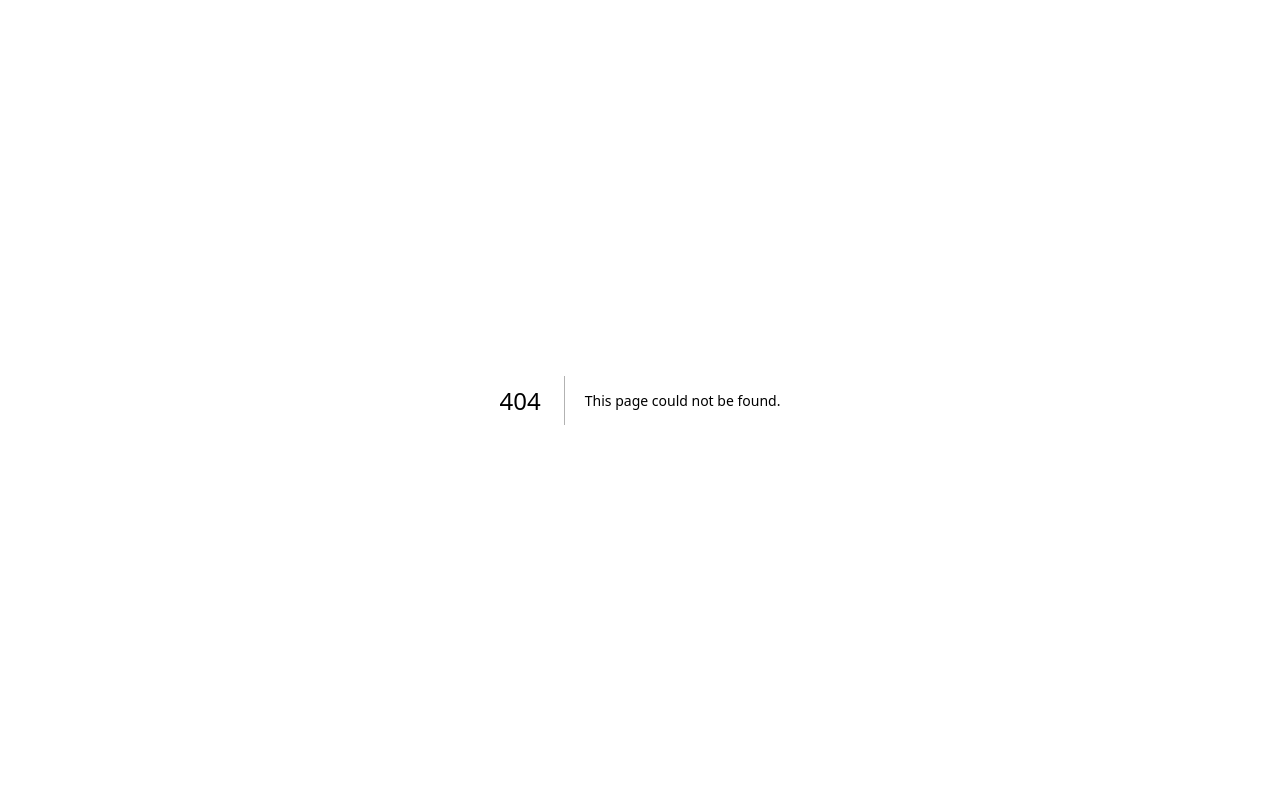
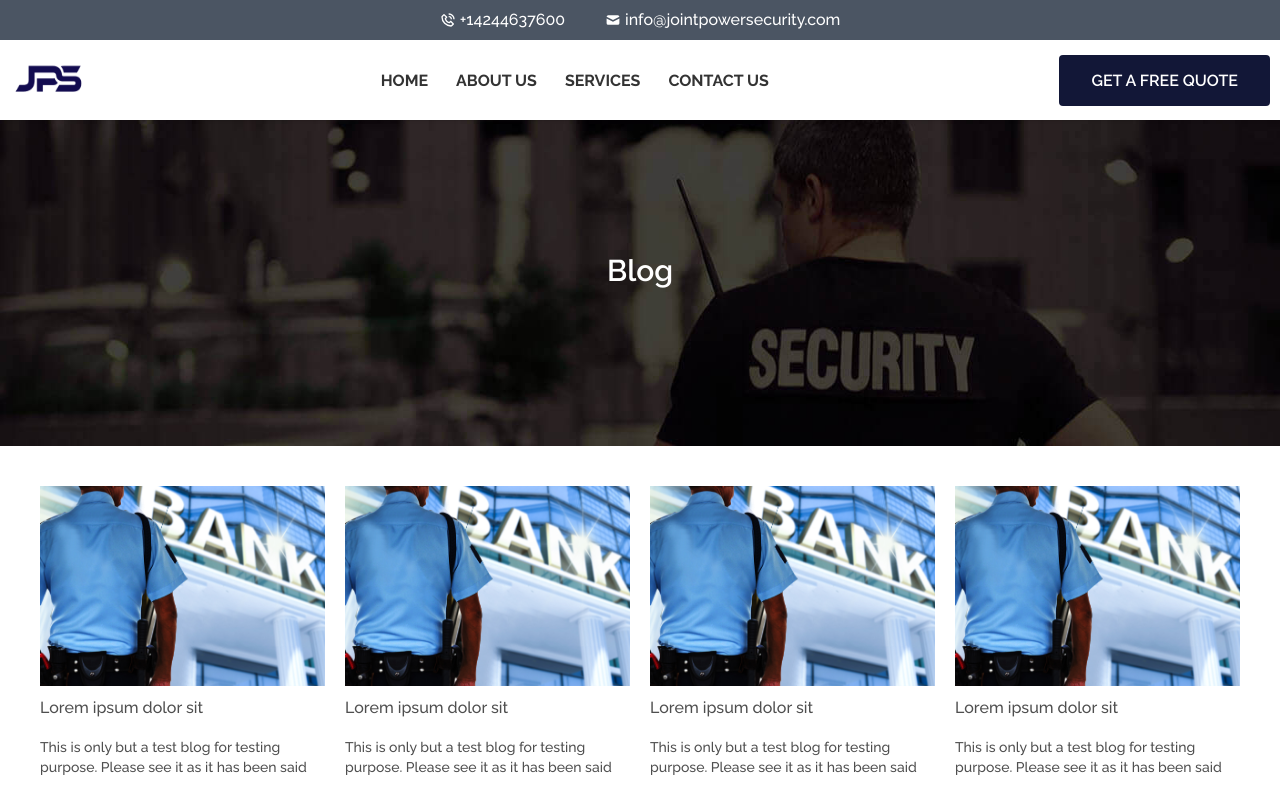
Before and after one commit to jointpower/joint_power_inc, a Next.js app: page /blog in a window 1280 px wide. Before the commit this address had no page. Shown: the top 800 px of the page. Built offline with nearby package versions, Linux system fonts and the light colour scheme.

Commit message:
working on blog

```diff
--- /dev/null
+++ b/src/components/pages/BlogPage/BlogPage.tsx
@@ -0,0 +1,57 @@
+import Banner from "../../molecules/Banner/Banner";
+
+import blog1 from 'public/bank-security.jpg';
+import NextImage from "@/components/atom/NextImage/NextImage";
+
+const BlogPage = () => {
+  const  blogs = [
+    {
+      title:'Lorem ipsum dolor sit',
+      content:'This is only but a test blog for testing purpose. Please see it as it has been said',
+      author:'Test Person',
+      date:'12/12/2023',
+      img_url:blog1,
+    },
+    {
+      title:'Lorem ipsum dolor sit',
+      content:'This is only but a test blog for testing purpose. Please see it as it has been said',
+      author:'Test Person',
+      date:'12/12/2023',
+      img_url:blog1,
+    },
+    {
+      title:'Lorem ipsum dolor sit',
+      content:'This is only but a test blog for testing purpose. Please see it as it has been said',
+      author:'Test Person',
+      date:'12/12/2023',
+      img_url:blog1,
+    },
+    {
+      title:'Lorem ipsum dolor sit',
+      content:'This is only but a test blog for testing purpose. Please see it as it has been said',
+      author:'Test Person',
+      date:'12/12/2023',
+      img_url:blog1,
+    },
+  ]
+
+  return (
+    <div className="text-grey-2 pt-24 ">
+      {/* @ts-ignore */}
+      <Banner text={"Blog"} />
+      <div className="mt-10 grid grid-cols-4 gap-5 max-w-[1200px] mx-auto">
+        {
+          blogs.map((item) => (<div className="">
+            <NextImage src={item.img_url} alt={item.title} className="w-full h-[200px]" />
+            <div className="mt-3 flex flex-col gap-5">
+<p className="font-medium">{item.title}</p>
+<p className="font-medium text-sm">{item.content}</p>
+            </div>
+          </div>))
+        }
+      </div>
+    </div>
+  );
+};
+
+export default BlogPage;
--- /dev/null
+++ b/src/pages/blog.tsx
@@ -0,0 +1,12 @@
+import Layout from "@/components/templates/Layout/AppLayout";
+import type { NextPage } from "next";
+import BlogPage from "@/components/pages/BlogPage/BlogPage";
+const About: NextPage = () => {
+    return (
+        <Layout>
+            <BlogPage />
+        </Layout>
+    );
+};
+
+export default About;
```
Also changed, not shown: 2 other files (tests, documents, lock files or other folders).
